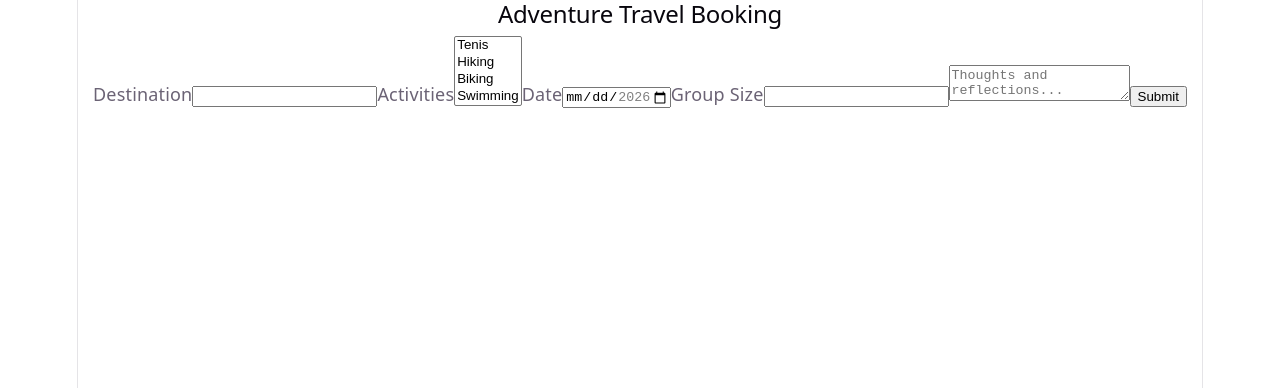
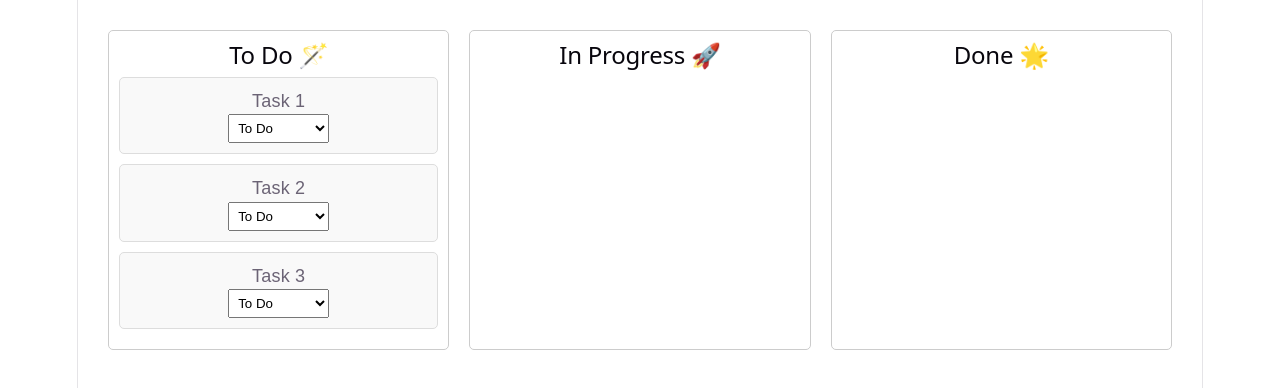
Before and after one commit to CapHonza/CodedexIO, a React (Vite) app in the folder React_sandbox/: page / in a window 1280 px wide. Shown: the top 388 px of the page. Built offline with nearby package versions, Linux system fonts and the light colour scheme.

Commit message:
Lekce 06_Hooks a vyzkoušení v App.jsx

```diff
--- /dev/null
+++ b/React_sandbox/src/06_Hooks/finalExercise/App.jsx
@@ -0,0 +1,61 @@
+import Column from "./Column.jsx";
+import { useContext, useState, useEffect } from "react";
+import "./styles.css";
+import { BoardContext } from "./BoardContext.jsx";
+
+const TaskBoardProvider = function() {
+    const [tasks, setTasks] = useState([
+        { id: 1, title: "Task 1", status: "todo" },
+        { id: 2, title: "Task 2", status: "todo" },
+        { id: 3, title: "Task 3", status: "todo" },
+    ]);
+
+    const moveTask = function(taskId, newStatus) {
+        const updatedTasks = tasks.map(function(task) {
+        if (task.id === taskId) {
+            return { ...task, status: newStatus };
+        }
+        return task;
+        });
+        setTasks(updatedTasks);
+    };
+
+    useEffect(function() {
+        const doneTasks = document.querySelectorAll(".task[data-status='done']");
+        doneTasks.forEach(function(taskElement) {
+        taskElement.style.backgroundColor = "#dbf3c9";
+        });
+    }, [tasks]);
+
+    return (
+        <BoardContext.Provider value={{ tasks, moveTask }}>
+        <Board />
+        </BoardContext.Provider>
+    );
+};
+
+const Board = function() {
+    const { tasks } = useContext(BoardContext);
+
+    return (
+        <div className="board">
+        <Column title="To Do 🪄" tasks={tasks.filter(function(task) {
+            return task.status === "todo"
+        })} />
+        <Column title="In Progress 🚀" tasks={tasks.filter(function(task) {
+            return task.status === "inProgress"
+        })} />
+        <Column title="Done 🌟" tasks={tasks.filter(function(task) {
+            return task.status === "done"
+        })} />
+        </div>
+    );
+};
+
+export default function App() {
+    return (
+        <div className="App">
+        <TaskBoardProvider />
+        </div>
+    );
+}
--- /dev/null
+++ b/React_sandbox/src/06_Hooks/finalExercise/BoardContext.jsx
@@ -0,0 +1,2 @@
+import { createContext } from "react";
+export const BoardContext = createContext();
--- /dev/null
+++ b/React_sandbox/src/06_Hooks/finalExercise/Column.jsx
@@ -0,0 +1,14 @@
+import Task from "./Task.jsx";
+
+
+export default function Column({ title, tasks }) {
+    return (
+        <div className="column">
+        <h2>{title}</h2>
+
+        {tasks.map(function (task) {
+            return <Task key={task.id} task={task} />;
+        })}
+        </div>
+    );
+}
--- /dev/null
+++ b/React_sandbox/src/06_Hooks/finalExercise/Task.jsx
@@ -0,0 +1,21 @@
+import { BoardContext } from "./BoardContext.jsx";
+import { useContext } from "react"
+
+export default function Task({ task }) {
+    const { moveTask } = useContext(BoardContext);
+
+    function handleStatusChange(e) {
+        return moveTask(task.id, e.target.value);
+    }
+
+    return (
+        <div className="task" data-status={task.status}>
+        <p>{task.title}</p>
+        <select value={task.status} onChange={handleStatusChange}>
+            <option value="todo">To Do</option>
+            <option value="inProgress">In Progress</option>
+            <option value="done">Done</option>
+        </select>
+        </div>
+    );
+}
--- /dev/null
+++ b/React_sandbox/src/06_Hooks/finalExercise/styles.css
@@ -0,0 +1,44 @@
+body {
+    font-family: Arial, Helvetica, sans-serif;
+}
+
+.board {
+    display: flex;
+    justify-content: space-around;
+    margin: 20px ;
+}
+
+@media (max-width: 700px) {
+    .board {
+        flex-direction: column;
+    }
+
+    .column {
+        margin: 10px;
+        padding-bottom: 20px;
+    }
+}
+
+.column {
+    flex: 1;
+    border: 1px solid #ccc;
+    border-radius: 5px;
+    padding: 10px;
+    margin: 10px;
+}
+
+.task {
+    background-color: #f9f9f9;
+    border: 1px solid #ddd;
+    border-radius: 5px;
+    padding: 10px;
+    margin-bottom: 10px;
+}
+
+select {
+    padding: 5px;
+}
+
+h2 {
+    margin-top: 0;
+}
--- /dev/null
+++ b/React_sandbox/src/06_Hooks/useContextHook/ThemeContext.jsx
@@ -0,0 +1,2 @@
+import { createContext } from "react";
+export const ThemeContext = createContext();
--- a/React_sandbox/src/App.jsx
+++ b/React_sandbox/src/App.jsx
@@ -1,5 +1,5 @@
 import './App.css'
-import Codedexlekce05 from './05_Forms/finalExercise/App.jsx'
+import Codedexlekce05 from './06_Hooks/finalExercise/App.jsx'
 
 function App() {
   return (
```
Also changed, not shown: React_sandbox/src/06_Hooks/basicsStateEffect/App.jsx (added, +20 -0 lines), React_sandbox/src/06_Hooks/cleaningSideEffects/App.jsx (added, +33 -0 lines), React_sandbox/src/06_Hooks/useContextHook/App.jsx (added, +23 -0 lines), React_sandbox/src/06_Hooks/useContextHook/Home.jsx (added, +24 -0 lines), React_sandbox/src/06_Hooks/useContextHook/ThemeSwitcher.jsx (added, +14 -0 lines).
